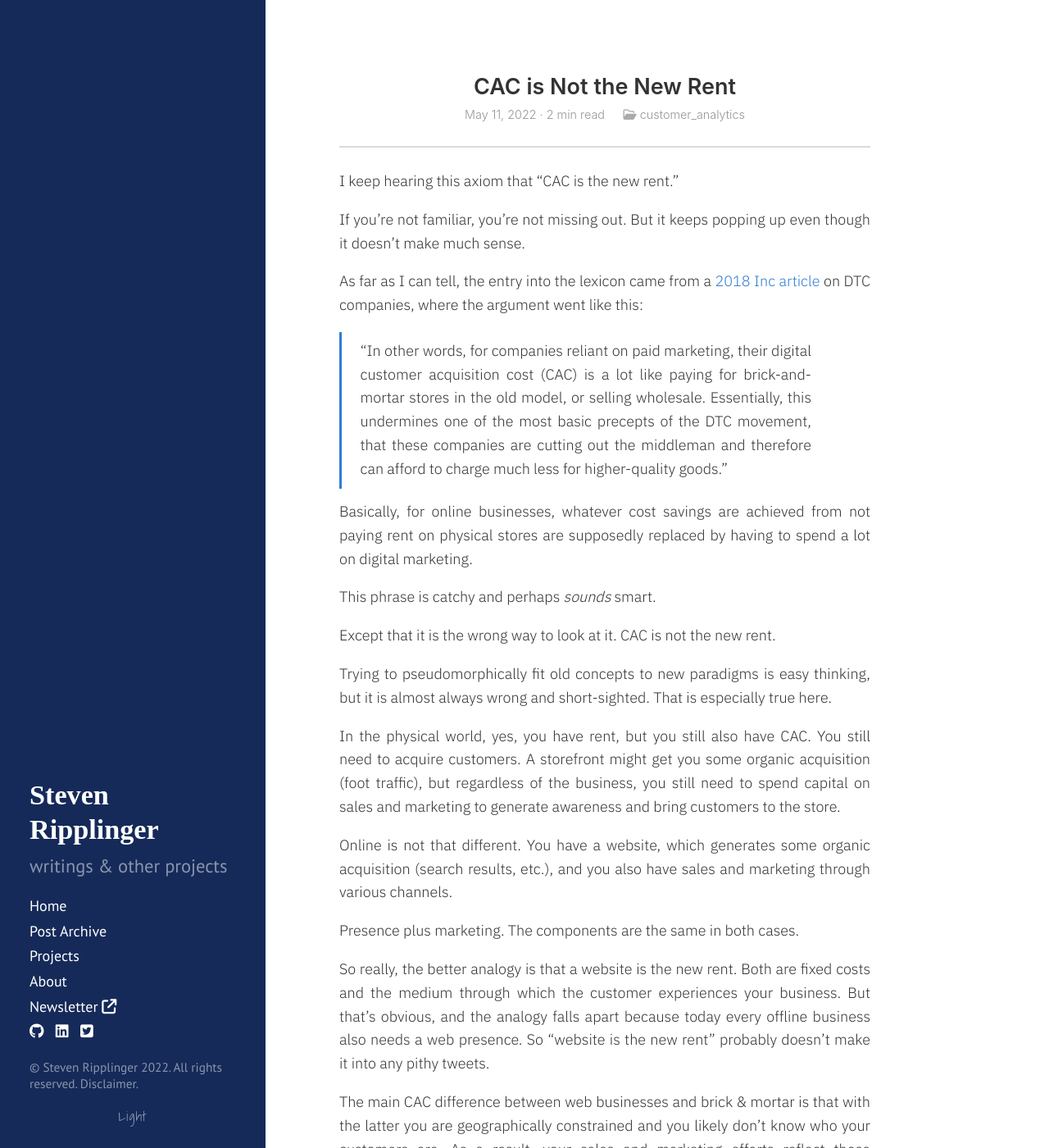
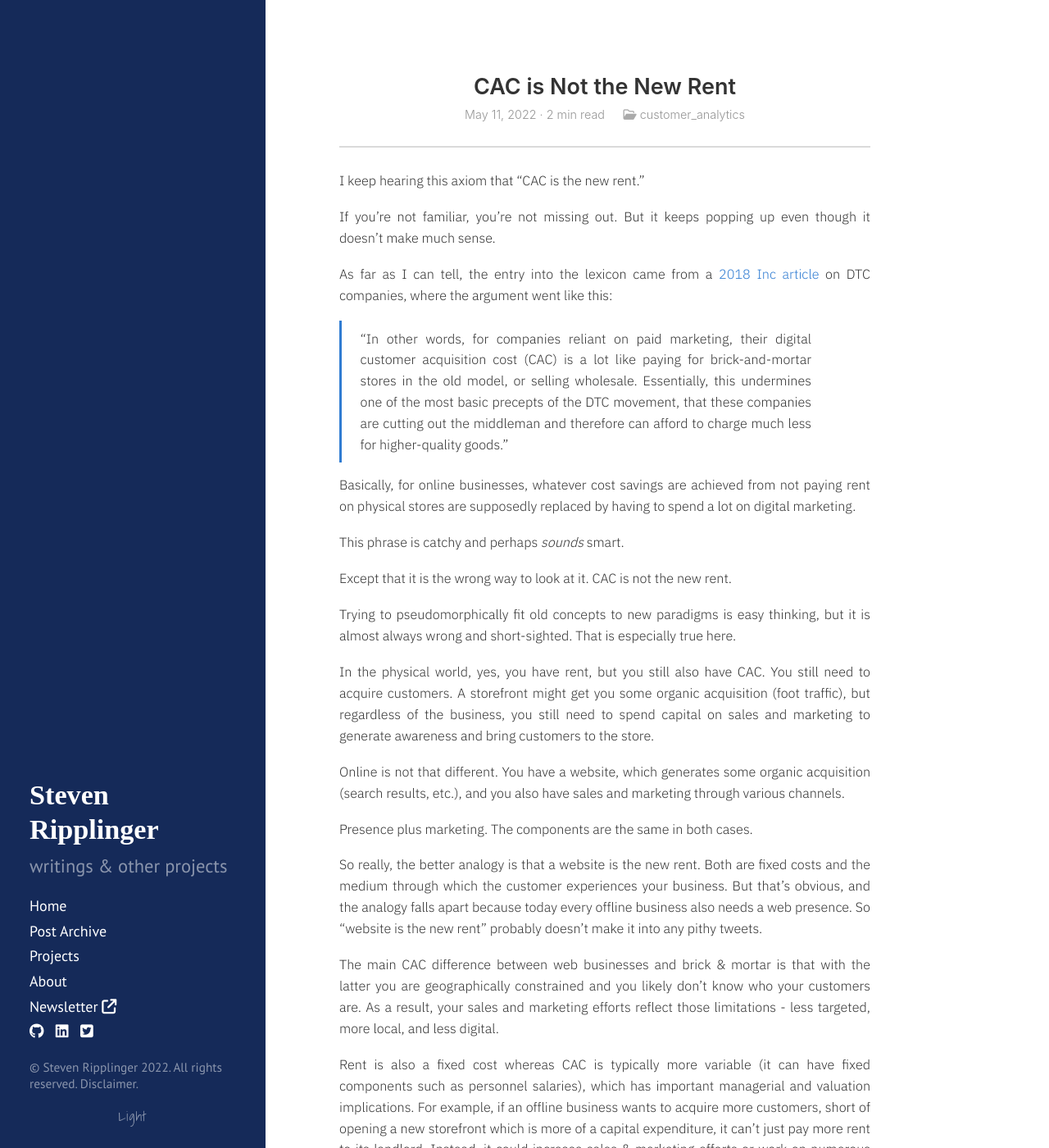
Before and after one commit to sripplin/website, a Jekyll site: the page built from _posts/2022-05-11-cac-is-not-the-new-rent.md, in a window 1280 px wide and 1400 px high. Shown: the whole window at 82% size. Built offline with Jekyll 4.4.1, drawn with Linux system fonts in a browser that asks for light colours; nearby versions of some CDN libraries; some web fonts are replaced.

Commit message:
minor css

```diff
--- a/css/hyde.css
+++ b/css/hyde.css
@@ -282,6 +282,10 @@ a.sidebar-nav-item:focus {
   }
 }
 
+.post-content {
+  font-size: 0.9rem;
+}
+
 .excerpt {
   font-size: 0.85rem;
   margin-top: -0.7rem;
--- a/css/poole.css
+++ b/css/poole.css
@@ -465,6 +465,9 @@ tbody tr:nth-child(odd) th {
 .related-posts h2 {
   margin-top: 0;
 }
+.related-posts h4 {
+  font-size: 0.95rem;
+}
 .related-posts li small {
   font-size: 75%;
   color: var(--main-postmeta-color);
```
